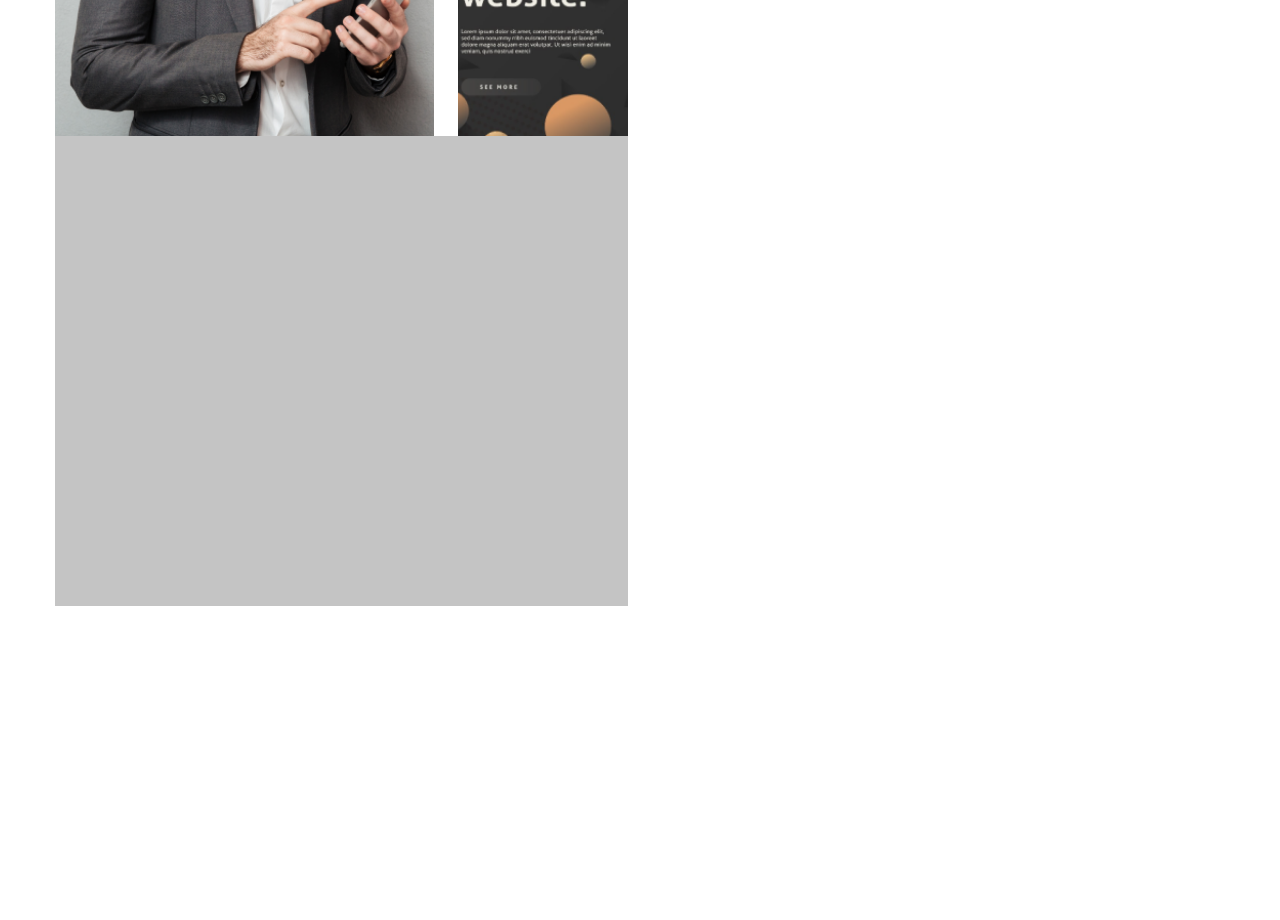
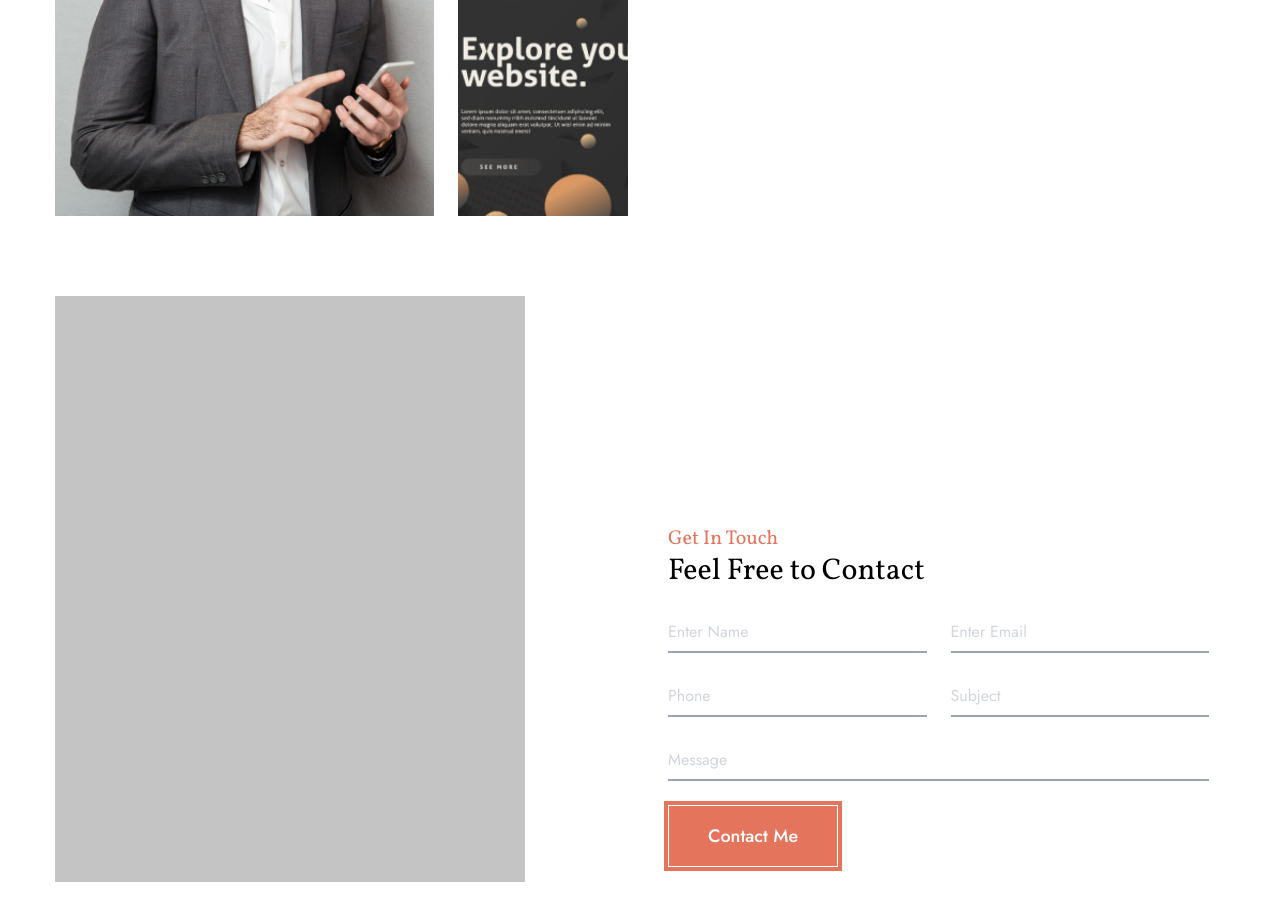
Before and after one commit to MarufSiyam11/safwan-porject, a React (Vite) app: page / in a window 1280 px wide. Shown: the part 1720-2640 px from the top of the page. Before the commit the page ends 2326 px from the top, so only its background shows below. Built offline with nearby package versions, Linux system fonts and the light colour scheme.

Commit message:
added ContactFrom

```diff
--- a/src/components/about/About.jsx
+++ b/src/components/about/About.jsx
@@ -3,7 +3,7 @@ import img1 from "../../assets/image.png";
 import img2 from "../../assets/image (2).png";
 const About = () => {
   return (
-    <section>
+    <section className="mt-20">
       <div className="container">
         <div className="grid grid-cols-2 gap-6">
           <div className="grid grid-cols-[1fr_170px] gap-6">
--- a/src/components/contactFrom/ContactFrom.jsx
+++ b/src/components/contactFrom/ContactFrom.jsx
@@ -1,15 +1,78 @@
 import img from "../../assets/blank.png";
 const ContactFrom = () => {
   return (
-    <section>
+    <section className="mt-20">
       <div className="container">
         <div className="grid grid-cols-2 gap-6">
           <div className="w-full">
             <img
-              className="h-[470px] w-[586px] object-cover"
+              className="w-[470px] h-[586px] object-cover"
               src={img}
               alt=""
             />
+          </div>
+
+          <div className="min-h-screen flex items-center justify-center px-4">
+            <div className="w-full max-w-[670px] h-auto">
+              <h4 className="text-xl text-[#E5745D] ">Get In Touch</h4>
+              <h2 className="text-3xl  mb-6">Feel Free to Contact</h2>
+              <div>
+                <form action="">
+                  <div className="grid grid-cols-1 md:grid-cols-2 gap-6 mb-6">
+                    <div>
+                      <input
+                        name="name"
+                        id="name"
+                        type="text"
+                        placeholder="Enter Name"
+                        className="border-b-2 w-full h-[40px] border-gray-400 placeholder-gray-300 outline-none focus:border-green-400"
+                      />
+                    </div>
+                    <div>
+                      <input
+                        name="email"
+                        id="email"
+                        type="text"
+                        placeholder="Enter Email"
+                        className="border-b-2 w-full h-[40px] border-gray-400 placeholder-gray-300 outline-none focus:border-green-400"
+                      />
+                    </div>
+                    <div>
+                      <input
+                        name="phone"
+                        id="phone"
+                        type="text"
+                        placeholder="Phone"
+                        className="border-b-2 w-full h-[40px] border-gray-400 placeholder-gray-300 outline-none focus:border-green-400"
+                      />
+                    </div>
+                    <div>
+                      <input
+                        name="subject"
+                        id="subject"
+                        type="text"
+                        placeholder="Subject"
+                        className="border-b-2 w-full h-[40px] border-gray-400 placeholder-gray-300 outline-none focus:border-green-400"
+                      />
+                    </div>
+                  </div>
+                  <div>
+                    <input
+                      name="message"
+                      id="message"
+                      type="text"
+                      placeholder="Message"
+                      className="border-b-2 w-full h-[40px] border-gray-400 placeholder-gray-300 outline-none focus:border-green-400 mb-6"
+                    />
+                  </div>
+                  <div className="">
+                    <button type="Contact Me" className="btn">
+                      Contact Me
+                    </button>
+                  </div>
+                </form>
+              </div>
+            </div>
           </div>
         </div>
       </div>
```
